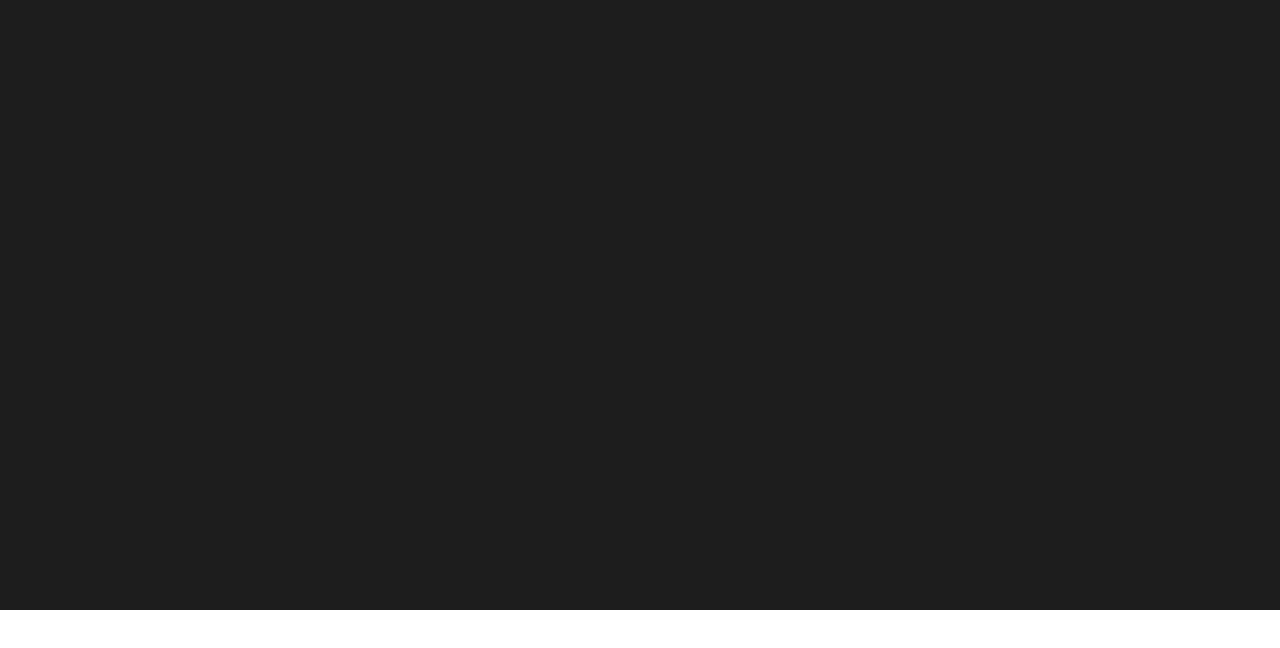
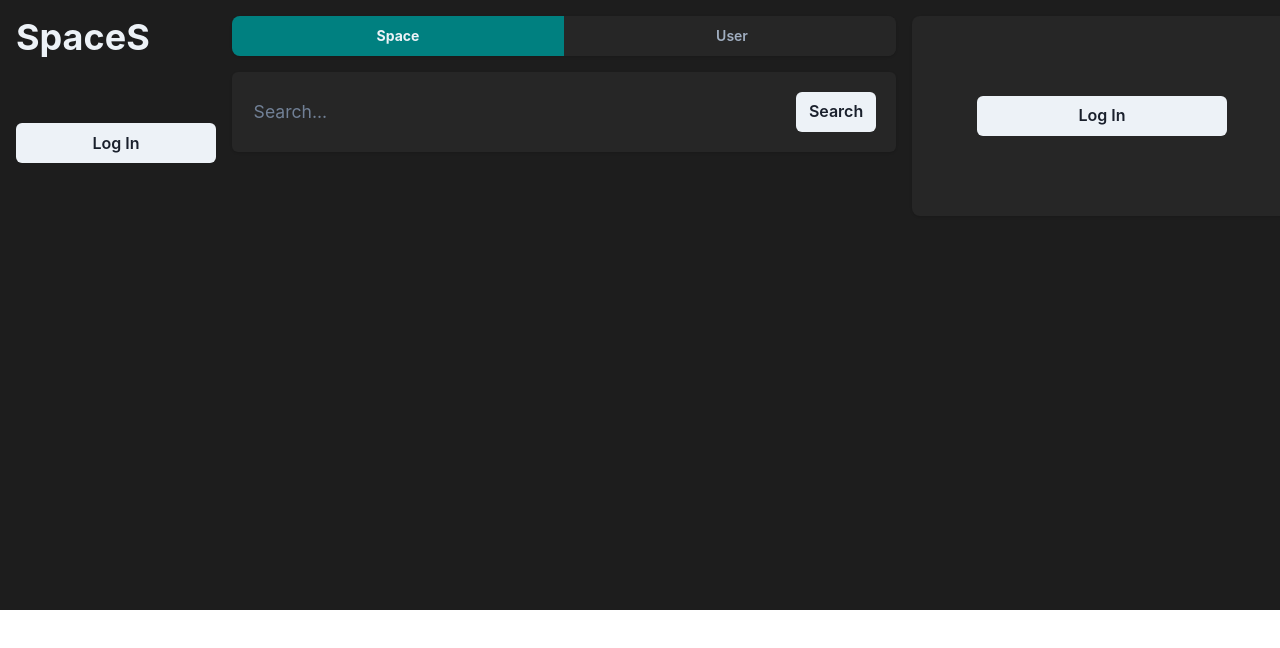
Before and after one commit to azrayaal/spaces_frontend, a React (Vite) app: page /search in a window 1280 px wide. Before the commit this address had no page. Shown: the top 648 px of the page. Built offline with nearby package versions, Linux system fonts and the light colour scheme.

Commit message:
update search feature

```diff
--- a/src/App.tsx
+++ b/src/App.tsx
@@ -27,7 +27,7 @@ function App() {
             <Route path="/my-profile" element={<MyProfile />} />
             <Route path="/edit-profile/:id" element={<EditProfile />} />
             <Route path="/spaces/:id" element={<DetailContent />} />
-            <Route path="/search-space" element={<Search />} />
+            <Route path="/search" element={<Search />} />
             <Route path="/follows" element={<Follow />} />
             {/*  */}
             {/* <Route path="/test-redux" element={<TestRedux />} /> */}
--- a/src/components/sideProfile.tsx
+++ b/src/components/sideProfile.tsx
@@ -8,8 +8,10 @@ import {
   Image,
   Text,
 } from "@chakra-ui/react";
+import { useState } from "react";
 import { useNavigate } from "react-router-dom";
 export default function SideProfile(props: any) {
+  const [button, setButton] = useState(true);
   const {
     full_name,
     username,
@@ -22,12 +24,17 @@ export default function SideProfile(props: any) {
   } = props;
   const navigate = useNavigate();
   const handleClick = () => {
+    setButton(false);
     navigate(`/my-profile`);
   };
   const imageUrl = import.meta.env.VITE_CLOUDINARY_LINK_IMG;
 
+  // const dissapear = () => {
+
+  // };
+
   return (
-    <Box m={4}>
+    <Box m={4} display={button ? "block" : "none"}>
       <Card bg="mainBg.200" borderRadius="lg">
         <Box m={4} color="gray.100">
           <Heading size="sm">My Profile</Heading>
--- a/src/components/suggestion.tsx
+++ b/src/components/suggestion.tsx
@@ -8,7 +8,6 @@ import {
   Text,
 } from "@chakra-ui/react";
 import { useState } from "react";
-import { useImgUrl } from "../hooks";
 
 export interface SuggestionProps {
   avatar: string;
--- a/src/datas/data-dummy.tsx
+++ b/src/datas/data-dummy.tsx
@@ -8,7 +8,7 @@ export const dataSidebarLogIn = [
     name: "Home",
   },
   {
-    link: "/search-space",
+    link: "/search",
     logo: <FaSearch />,
     name: "Search",
   },
--- a/src/pages/home/profileNsuggest/index.tsx
+++ b/src/pages/home/profileNsuggest/index.tsx
@@ -16,7 +16,6 @@ export default function ProfileNSuggest() {
     (state: RootState) => state.userDetail.userDetail
   );
   const suggestData = useSelector((state: RootState) => state.suggests.data);
-
   const { isLogin } = checkLogin();
 
   useEffect(() => {
--- a/src/pages/search/index.tsx
+++ b/src/pages/search/index.tsx
@@ -10,64 +10,68 @@ import {
   Center,
   Text,
 } from "@chakra-ui/react";
-import { APIPOST } from "../../libs/api";
-import { useEffect, useState } from "react";
-import axios from "axios";
+import { ChangeEvent, FormEvent, useEffect, useState } from "react";
 import { useSearchParams } from "react-router-dom";
-// import { IoSearch } from "react-icons/io5";
+import { API } from "../../libs/api";
+import ContentSpace from "../../components/content";
+import { DataContentTypes, DetailUserTypes } from "../../datas/data-types";
+import UserCard from "./userCard";
 
 export default function Search() {
-  // const [content, setContent] = useState();
-  const [content, setSearchContent] = useState("");
-  const [searchParams, setSearchParams] = useSearchParams();
-
-  // const [active, setActive] = useSearchParams(false);
-  const [activeContent, setActiveContent] = useState<Boolean>(false);
+  const [content, setContent] = useState("");
+  // const [searchParams, setSearchParams] = useSearchParams();
+  const [searchParams, setSearchParams] = useState("content");
+  const [showContent, setShowContent] = useState(false);
+  const [showUser, setShowUser] = useState(false);
+  const [activeContent, setActiveContent] = useState<Boolean>(true);
   const [activeUser, setActiveUser] = useState<Boolean>(false);
+  const [dataContent, setDataContent] = useState(null);
+  const [dataUser, setDataUser] = useState(null);
+  const [url, setUrl] = useState("space");
 
   const contentSpaceButton = () => {
+    // setSearchParams({ content: `${content}` });
     setSearchParams("content");
+    setUrl("space");
     setActiveUser(false);
     setActiveContent(true);
+    setShowUser(false);
   };
 
   const userSearchButton = () => {
-    setSearchParams("user");
+    // setSearchParams({ user: `${content}` });
+    setSearchParams("username");
+    setUrl("user");
     setActiveContent(false);
     setActiveUser(true);
+    setShowContent(false);
   };
 
-  console.log(searchParams);
-  // console.log("content", content);
-  const fetchSearchContent = async () => {
+  const fetchSearchContent = async (e: FormEvent<HTMLFormElement>) => {
+    e.preventDefault();
     try {
-      const data = content;
-      const response = await axios.post(
-        `http://localhost:3000/api/v1/search-space?content=${data}`
+      const response = await API.get(
+        `search-${url}?${searchParams}=${content}`
       );
-      console.log(response);
-      // const response = await APIPOST.post(
-      //   `search-space?content=${searchContent}`
-      // );
+      if (response.data.contentSearch) {
+        setDataContent(response.data.contentSearch);
+        console.log("response.content", dataContent);
+        setShowContent(true);
+      } else if (response.data.userSearch) {
+        setDataUser(response.data.userSearch);
+        console.log("response.user", dataUser);
+        setShowUser(true);
+      }
+      // setContent("");
     } catch (error) {
       console.log(error);
     }
   };
 
-  useEffect(() => {
-    fetchSearchContent();
-  }, []);
+  useEffect(() => {}, []);
 
   return (
     <>
-      {/* <div>Tutorial: {searchParams.get("tutorial")}</div>
-
-      <input
-        type="text"
-        // value={searchParams}
-        onChange={(e) => setSearchParams(e.target.value)}
-      /> */}
-
       <Box py={4}>
         <Card bg="mainBg.200" borderRadius="lg" color={"gray.100"} mb={4}>
           <Grid
@@ -137,14 +141,13 @@ export default function Search() {
         </Card>
         {/* search input section */}
         <Card p={5} bg={"mainBg.200"}>
+          <form
+            action=""
+            onSubmit={(e) => fetchSearchContent(e)}
+            encType="multipart/form-data"
+          >
             <Flex>
-            {/* <form
-              action=""
-              encType="multipart/form-data"
-              onSubmit={fetchSearchContent}
-              style={{ width: "100%" }}
-            > */}
-            <textarea
+              <input
                 id="myTextarea"
                 style={{
                   color: "#CBD5E0",
@@ -156,48 +159,57 @@ export default function Search() {
                   resize: "none",
                   outline: "none",
                 }}
-              rows={1}
+                name="content"
                 placeholder="Search..."
-              value={content}
-              onChange={(event) => setSearchContent(event.target.value)}
-            ></textarea>
+                // onChange={(e) => handleDataSearch(e)}
+                onChange={(e) => setContent(e.target.value)}
+              ></input>
               <Spacer px={2} />
-            {/* <Button> */}
-            <Button onClick={fetchSearchContent}>
-              {/* <IoSearch /> */}
-              Search
-            </Button>
-            {/* </form> */}
+              <Button type="submit">Search</Button>
             </Flex>
+          </form>
         </Card>
         {/* end of search section */}
-        {/* search input section user */}
-        {/* <Card p={5} bg={"mainBg.200"}>
-          <Flex>
-            <textarea
-              id="myTextarea"
-              style={{
-                color: "#CBD5E0",
-                backgroundColor: "#262626",
-                padding: "0.1rem 0.1rem",
-                width: "100%",
-                fontSize: "1.1rem",
-                lineHeight: "1.5",
-                resize: "none",
-                outline: "none",
-              }}
-              rows={1}
-              placeholder="Search..."
-              // value={postContent}
-              // onChange={(event) => setPostContent(event.target.value)}
-            ></textarea>
-            <Spacer px={2} />
-            <Button>
-              Search
-            </Button>
-          </Flex>
-        </Card> */}
-        {/* end of search section user */}
+        {
+          showContent &&
+            dataContent.map((data: DataContentTypes) => (
+              <ContentSpace
+                key={data.id}
+                id={data.id}
+                content={data.content}
+                image={data.image}
+                Total_Likes={data.Total_Likes}
+                Total_Replies={data.Total_Replies}
+                created_at={data.created_at}
+                userId={data.user.id}
+                profile_picture={data.user.profile_picture}
+                full_name={data.user.full_name}
+                username={data.user.username}
+                email={data.user.email}
+                user={data.user}
+              />
+            ))
+          // : (
+          //   <>
+          //     <Box py={4}>data not found</Box>
+          //   </>
+          // )
+        }
+
+        {showUser &&
+          dataUser.map((data: DetailUserTypes) => (
+            <UserCard
+              id={data.id}
+              key={data.id}
+              username={data.username}
+              profile_description={data.profile_description}
+              profile_picture={data.profile_picture}
+              full_name={data.full_name}
+              created_at={data.created_at}
+            />
+          ))}
+
+        {/* <h1>{dataContent.id}</h1> */}
       </Box>
     </>
   );
--- /dev/null
+++ b/src/pages/search/userCard.tsx
@@ -0,0 +1,75 @@
+import {
+  Box,
+  Card,
+  Image,
+  Stack,
+  CardBody,
+  Heading,
+  Text,
+  Spacer,
+  Flex,
+} from "@chakra-ui/react";
+import { Link } from "react-router-dom";
+
+export default function UserCard(props) {
+  const {
+    profile_picture,
+    id,
+    full_name,
+    username,
+    created_at,
+    profile_description,
+  } = props;
+  const imageUrl = import.meta.env.VITE_CLOUDINARY_LINK_IMG;
+  return (
+    <>
+      <Box my={4} display={{ base: "none", md: "block" }}>
+        <Card
+          direction={{ base: "column", sm: "row" }}
+          overflow="hidden"
+          variant="outline"
+          // bg="red.200"
+          bg="mainBg.200"
+          borderColor="mainBg.200"
+          color="grey.200"
+        >
+          <Image
+            borderRadius="100%"
+            objectFit="cover"
+            h={14}
+            w={14}
+            alt="not found"
+            m={4}
+            // marginLeft={4}
+            // marginTop={4}
+            minW={{ base: "56px", sm: "56px" }}
+            maxW={{ base: "56px", sm: "56px" }}
+            minH={{ base: "56px", sm: "56px" }}
+            maxH={{ base: "56px", sm: "56px" }}
+            // src={`${imageUrl}${profile_picture}.jpg`}
+            src={`${imageUrl}${profile_picture}.jpg`}
+          />
+          <Stack>
+            <CardBody w={480}>
+              <Link
+                to={`/spaces/${id}`}
+                style={{ color: "inherit", textDecoration: "none" }}
+              >
+                <Box w={"550px"}>
+                  {/* <Flex> */}
+                  <Heading size="md">{full_name}</Heading>
+                  <Text color="gray.400">@{username}</Text>
+                  <Text>{profile_description}</Text>
+                  {/* </Flex> */}
+                  {/* <Spacer /> */}
+                  {/* <Text color="gray.400">•Joined at {created_at}</Text> */}
+                </Box>
+                {/* <Box py="2">{content}</Box> */}
+              </Link>
+            </CardBody>
+          </Stack>
+        </Card>
+      </Box>
+    </>
+  );
+}
```
Lines whose indentation alone changed are shown as unchanged.
